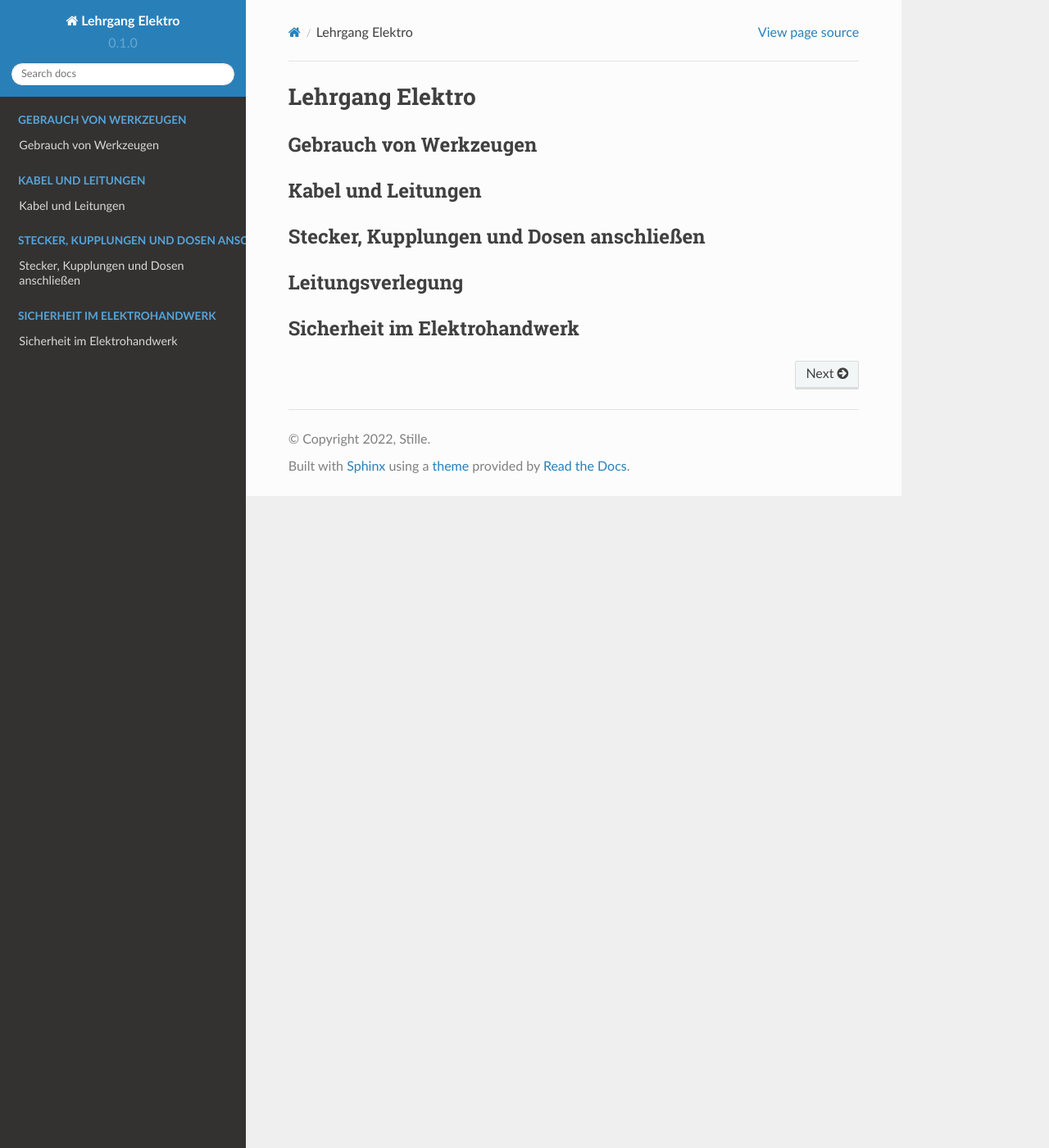
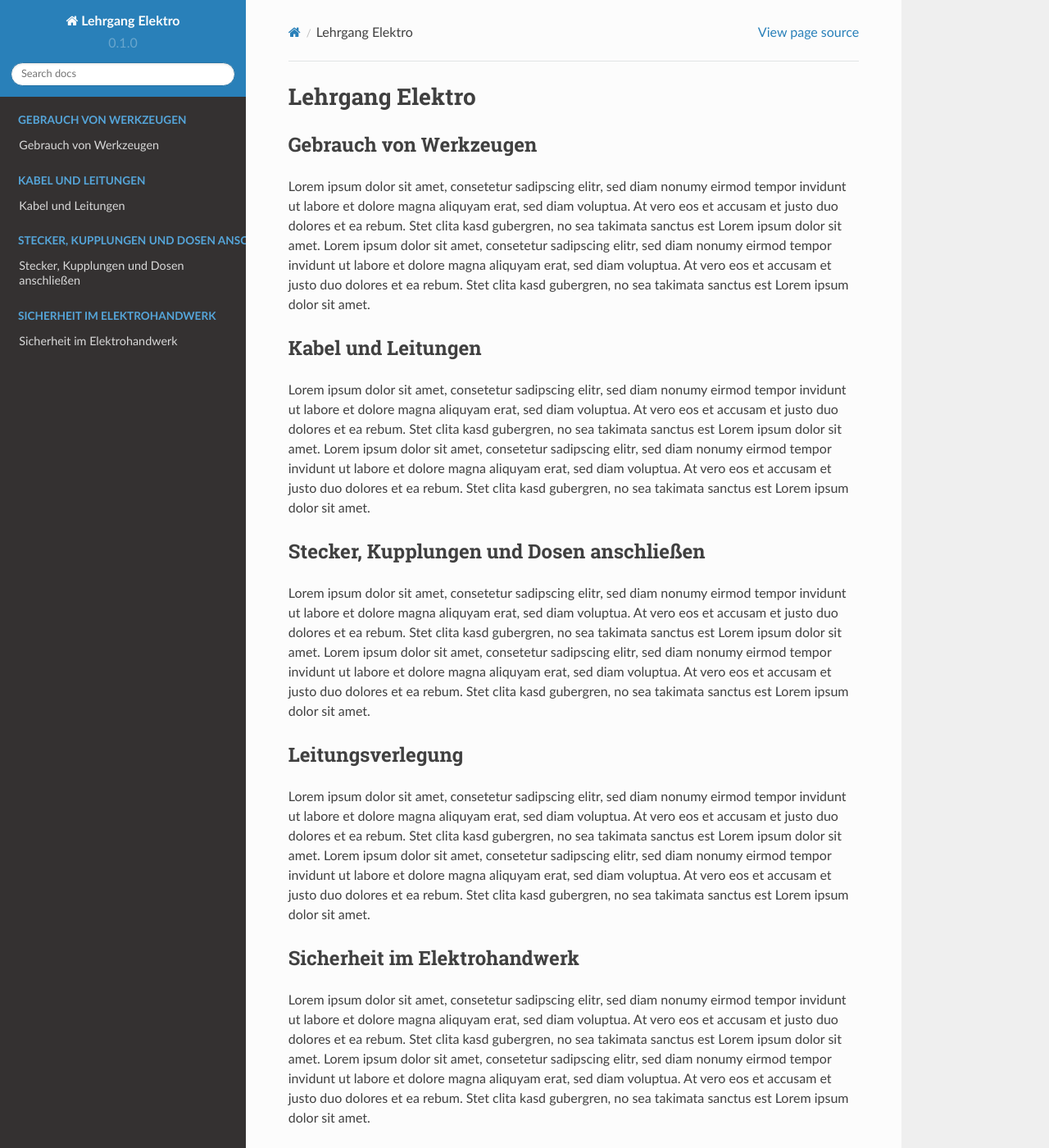
Before and after one commit to davidpaletti/elektro, a Sphinx documentation site: the page built from docs/source/index.rst, in a window 1280 px wide and 1400 px high. Shown: the whole window at 82% size. Built offline with Sphinx 7.4.7 and the Read the Docs theme 2.0.0, drawn with Linux system fonts in a browser that asks for light colours; pages that are not in the unit, such as notebooks, are missing from menus.

Commit message:
Update index.rst

```diff
--- a/docs/source/index.rst
+++ b/docs/source/index.rst
@@ -6,6 +6,14 @@
 
 Gebrauch von Werkzeugen
 -----------------------
+
+Lorem ipsum dolor sit amet, consetetur sadipscing elitr, sed diam nonumy eirmod tempor invidunt
+ut labore et dolore magna aliquyam erat, sed diam voluptua. At vero eos et accusam et justo duo
+dolores et ea rebum. Stet clita kasd gubergren, no sea takimata sanctus est Lorem ipsum dolor sit
+amet. Lorem ipsum dolor sit amet, consetetur sadipscing elitr, sed diam nonumy eirmod tempor
+invidunt ut labore et dolore magna aliquyam erat, sed diam voluptua. At vero eos et accusam et
+justo duo dolores et ea rebum. Stet clita kasd gubergren, no sea takimata sanctus est Lorem ipsum
+dolor sit amet.
 
 .. toctree::
    :maxdepth: 2
@@ -17,6 +25,14 @@
 Kabel und Leitungen
 -------------------
 
+Lorem ipsum dolor sit amet, consetetur sadipscing elitr, sed diam nonumy eirmod tempor invidunt
+ut labore et dolore magna aliquyam erat, sed diam voluptua. At vero eos et accusam et justo duo
+dolores et ea rebum. Stet clita kasd gubergren, no sea takimata sanctus est Lorem ipsum dolor sit
+amet. Lorem ipsum dolor sit amet, consetetur sadipscing elitr, sed diam nonumy eirmod tempor
+invidunt ut labore et dolore magna aliquyam erat, sed diam voluptua. At vero eos et accusam et
+justo duo dolores et ea rebum. Stet clita kasd gubergren, no sea takimata sanctus est Lorem ipsum
+dolor sit amet.
+
 .. toctree::
    :maxdepth: 1
    :hidden:
@@ -27,8 +43,16 @@
 Stecker, Kupplungen und Dosen anschließen
 -----------------------------------------
 
+Lorem ipsum dolor sit amet, consetetur sadipscing elitr, sed diam nonumy eirmod tempor invidunt
+ut labore et dolore magna aliquyam erat, sed diam voluptua. At vero eos et accusam et justo duo
+dolores et ea rebum. Stet clita kasd gubergren, no sea takimata sanctus est Lorem ipsum dolor sit
+amet. Lorem ipsum dolor sit amet, consetetur sadipscing elitr, sed diam nonumy eirmod tempor
+invidunt ut labore et dolore magna aliquyam erat, sed diam voluptua. At vero eos et accusam et
+justo duo dolores et ea rebum. Stet clita kasd gubergren, no sea takimata sanctus est Lorem ipsum
+dolor sit amet.
+
 .. toctree::
-   :maxdepth: 1
+   :maxdepth: 2
    :hidden:
    :caption: Stecker, Kupplungen und Dosen anschließen
 
@@ -36,6 +60,14 @@
 
 Leitungsverlegung
 -----------------
+
+Lorem ipsum dolor sit amet, consetetur sadipscing elitr, sed diam nonumy eirmod tempor invidunt
+ut labore et dolore magna aliquyam erat, sed diam voluptua. At vero eos et accusam et justo duo
+dolores et ea rebum. Stet clita kasd gubergren, no sea takimata sanctus est Lorem ipsum dolor sit
+amet. Lorem ipsum dolor sit amet, consetetur sadipscing elitr, sed diam nonumy eirmod tempor
+invidunt ut labore et dolore magna aliquyam erat, sed diam voluptua. At vero eos et accusam et
+justo duo dolores et ea rebum. Stet clita kasd gubergren, no sea takimata sanctus est Lorem ipsum
+dolor sit amet.
 
 .. toctree::
    :maxdepth: 1
@@ -47,6 +79,14 @@
 Sicherheit im Elektrohandwerk
 -----------------------------
 
+Lorem ipsum dolor sit amet, consetetur sadipscing elitr, sed diam nonumy eirmod tempor invidunt
+ut labore et dolore magna aliquyam erat, sed diam voluptua. At vero eos et accusam et justo duo
+dolores et ea rebum. Stet clita kasd gubergren, no sea takimata sanctus est Lorem ipsum dolor sit
+amet. Lorem ipsum dolor sit amet, consetetur sadipscing elitr, sed diam nonumy eirmod tempor
+invidunt ut labore et dolore magna aliquyam erat, sed diam voluptua. At vero eos et accusam et
+justo duo dolores et ea rebum. Stet clita kasd gubergren, no sea takimata sanctus est Lorem ipsum
+dolor sit amet.
+
 .. toctree::
    :maxdepth: 1
    :hidden:
```
